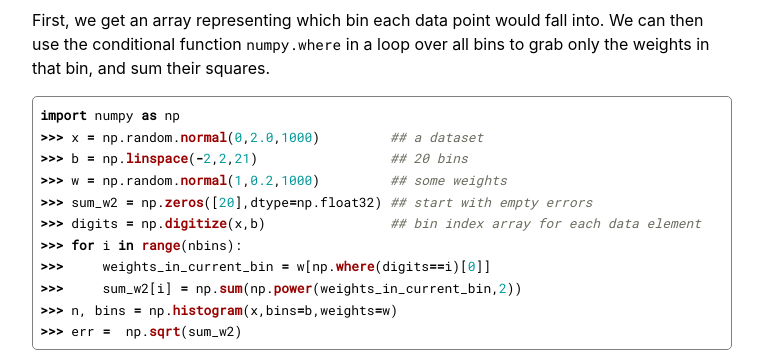
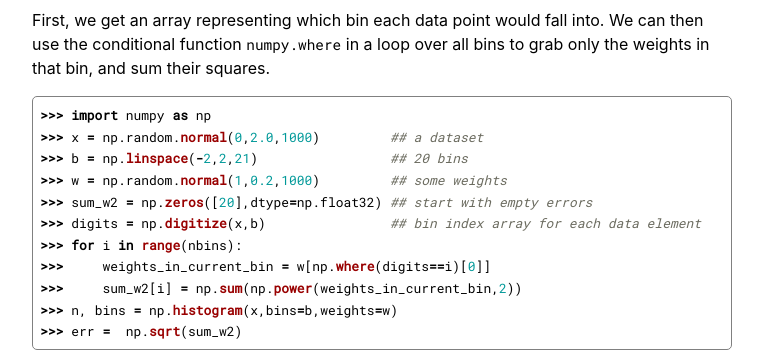
Before and after one commit to douglasdavis/ddavis.io, a Jekyll site: the page built from content/_posts/2018-02-08-numpy-histograms.md, in a window 1280 px wide and 900 px high, scrolled down 1271 px. Shown: the part 154-506 px from the top of the window, without its empty margins (258-1021 px from the left). Built offline with Jekyll 4.4.1, drawn with Linux system fonts in a browser that asks for light colours; formulas are drawn with MathJax 3.

Commit message:
small fix

````diff
--- a/content/_posts/2018-02-08-numpy-histograms.md
+++ b/content/_posts/2018-02-08-numpy-histograms.md
@@ -74,7 +74,7 @@ loop over all bins to grab only the weights in that bin, and sum their
 squares.
 
 ```python
-import numpy as np
+>>> import numpy as np
 >>> x = np.random.normal(0,2.0,1000)         ## a dataset
 >>> b = np.linspace(-2,2,21)                 ## 20 bins
 >>> w = np.random.normal(1,0.2,1000)         ## some weights
````
